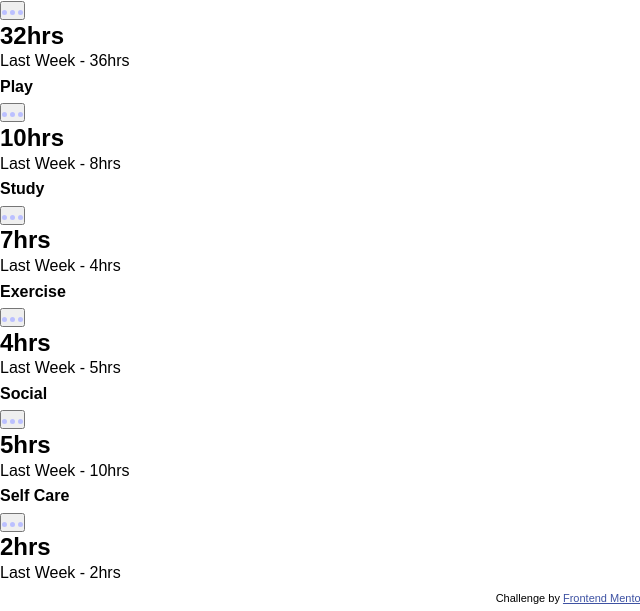
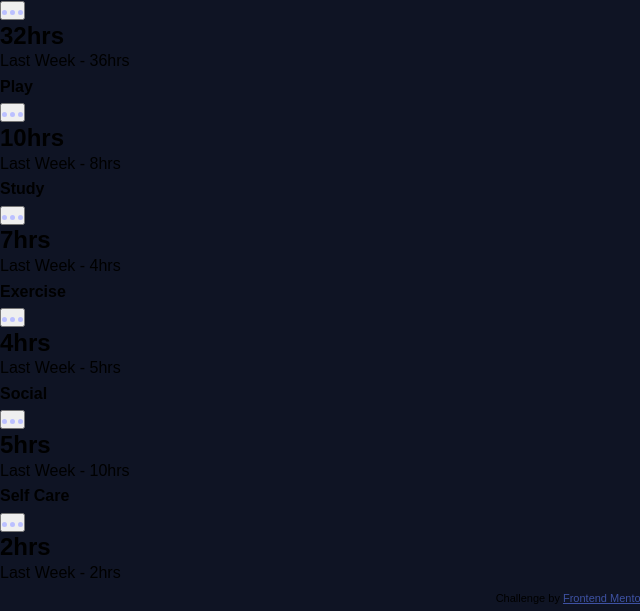
Before and after one commit to Rahulbaran/time-dashboard, a website: page index.html in a window 1280 px wide. Shown: the part 347-958 px from the top of the page, without its empty margins (0-640 px from the left). Drawn offline with Linux system fonts and the light colour scheme; a web font is replaced by a local one.

Commit message:
main branch

```diff
--- a/scss/style.scss
+++ b/scss/style.scss
@@ -29,7 +29,7 @@ html{
 
 body {
     font:400 100%/160% 'Rubik',sans-serif;
-    // background-color:
+    background-color:var(--body-bg);
 }
 
 
```
Also changed, not shown: css/style.css.
